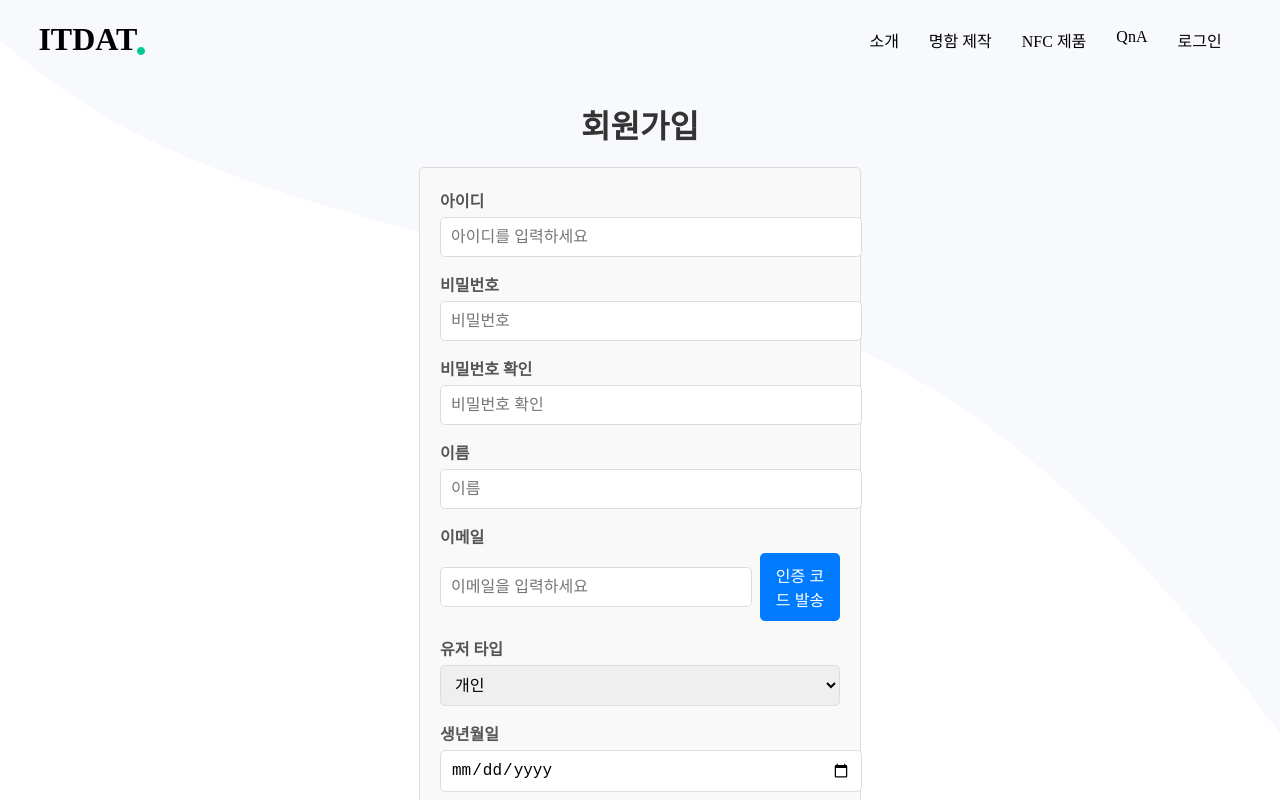
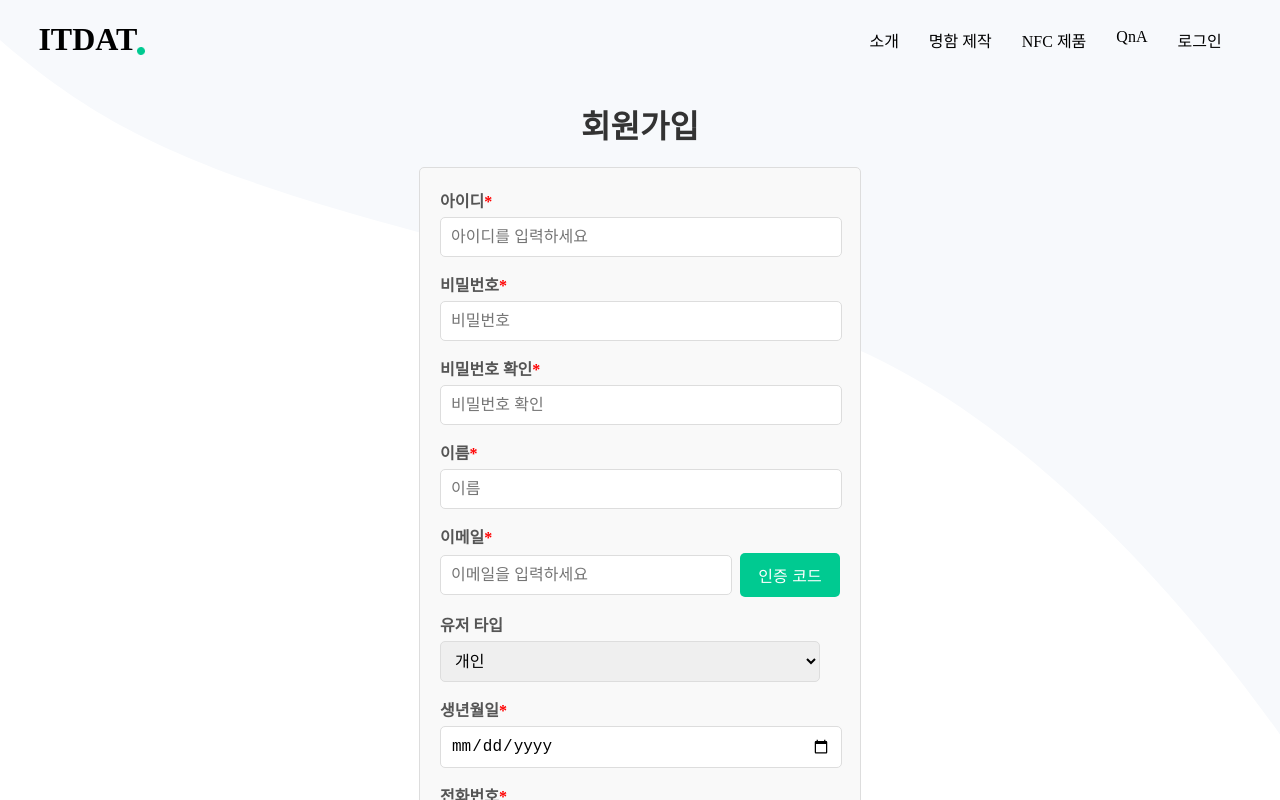
Before and after one commit to itdat-namewallet/Front, a React (Create React App) app: page /register in a window 1280 px wide. Shown: the top 800 px of the page. Built offline with nearby package versions, Linux system fonts and the light colour scheme; no server answers.

Commit message:
login style

```diff
--- a/src/assets/css/auth/registerPage.css
+++ b/src/assets/css/auth/registerPage.css
@@ -31,7 +31,7 @@
 
 .register-page form input,
 .register-page form select {
-    width: 100%;
+    width: 95%;
     padding: 10px;
     border: 1px solid #ddd;
     border-radius: 5px;
@@ -39,9 +39,9 @@
 }
 
 .register-page form button {
-    width: 20%;
+    width: 100px;
     padding: 10px;
-    background-color: #007bff;
+    background-color: #00CA91;
     color: white;
     border: none;
     border-radius: 5px;
@@ -49,9 +49,9 @@
     cursor: pointer;
 }
 
-.register-page form button:hover {
-    background-color: #0056b3;
-}
+/* .register-page form button:hover {
+    background-color: #00CA91;
+} */
 
 .register-error {
     border: 1px solid red;
--- a/src/pages/auth/EmailVerification.js
+++ b/src/pages/auth/EmailVerification.js
@@ -71,7 +71,7 @@ export default function EmailVerification({ email, setEmail, isVerified, setIsVe
 
     return (
       <div className="email-verification">
-        <label>이메일</label>
+        <label>이메일<span style={{ color: "red" }}>*</span></label>
         <div style={{ display: "flex", alignItems: "center" }}>
           <input
             type="email"
@@ -90,7 +90,7 @@ export default function EmailVerification({ email, setEmail, isVerified, setIsVe
               ? resendCooldown > 0
                 ? `재발송 (${resendCooldown}s)`
                 : "재발송"
-              : "인증 코드 발송"}
+              : "인증 코드"}
           </button>
         </div>
         {isCodeSent && !isVerified && (
--- a/src/pages/auth/RegisterPage.js
+++ b/src/pages/auth/RegisterPage.js
@@ -251,7 +251,11 @@ export default function RegisterPage() {
             <form onSubmit={handleSubmit}>
                 {/* 아이디 입력 (소셜 회원가입일 경우 비활성화) */}
                 <FormInput
-                    label="아이디"
+                    label={
+                        <span>
+                            아이디<span style={{ color: "red" }}>*</span>
+                        </span>
+                    }
                     name="userId"
                     value={formData.userId}
                     onChange={handleChange}
@@ -261,9 +265,14 @@ export default function RegisterPage() {
                     disabled={false} // 수정 가능
                 />
 
+
                 {/* 비밀번호 입력 (소셜 회원가입일 경우 비활성화) */}
                 <FormInput
-                    label="비밀번호"
+                    label={
+                        <span>
+                            비밀번호<span style={{ color: "red" }}>*</span>
+                        </span>
+                    }
                     name="password"
                     type="password"
                     value={formData.password}
@@ -272,7 +281,11 @@ export default function RegisterPage() {
                     placeholder="비밀번호"
                 />
                 <FormInput
-                    label="비밀번호 확인"
+                    label={
+                        <span>
+                            비밀번호 확인<span style={{ color: "red" }}>*</span>
+                        </span>
+                    }
                     name="confirmPassword"
                     type="password"
                     value={formData.confirmPassword}
@@ -284,7 +297,11 @@ export default function RegisterPage() {
 
                 {/* 이름 입력 */}
                 <FormInput
-                    label="이름"
+                    label={
+                        <span>
+                            이름<span style={{ color: "red" }}>*</span>
+                        </span>
+                    }
                     name="userName"
                     value={formData.userName}
                     onChange={handleChange}
@@ -327,7 +344,11 @@ export default function RegisterPage() {
 
                 {/* 생년월일 입력 */}
                 <FormInput
-                    label="생년월일"
+                    label={
+                        <span>
+                            생년월일<span style={{ color: "red" }}>*</span>
+                        </span>
+                    }
                     name="userBirth"
                     type="date"
                     value={formData.userBirth}
@@ -337,7 +358,11 @@ export default function RegisterPage() {
 
                 {/* 전화번호 */}
                 <FormInput
-                    label="전화번호"
+                    label={
+                        <span>
+                            전화번호<span style={{ color: "red" }}>*</span>
+                        </span>
+                    }
                     name="userPhone"
                     value={formData.userPhone}
                     onChange={handleChange}
```
